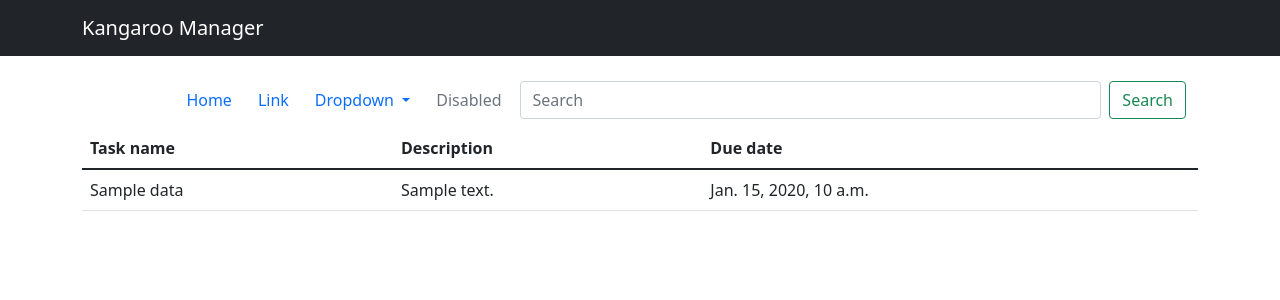
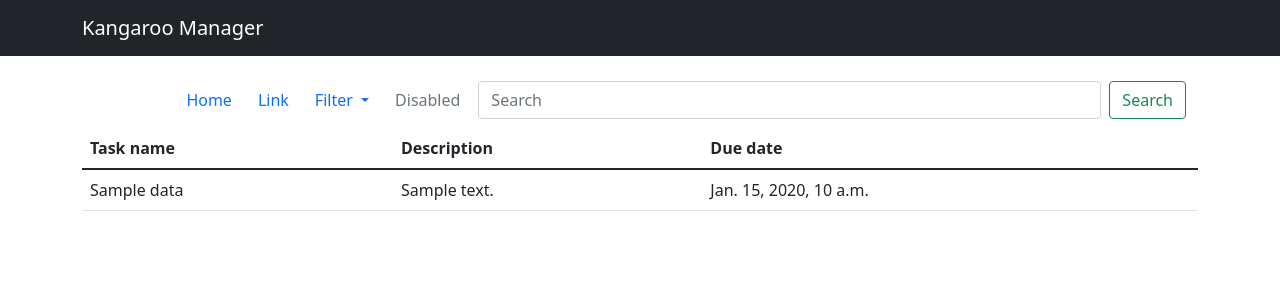
Before and after one commit to AhsanM1470/kangaroo-taskaroo, a Django app: template tasks/templates/task_search.html in a window 1280 px wide. Shown: the top 300 px of the page. Run offline with Django 4.2, Linux system fonts and the light colour scheme; the template is opened without the code that fills it: most values are stand-ins (such as "Sample title", 1, 10 or a date in 2020); some libraries are stand-ins or nearby versions.

Commit message:
half implementing filter

```diff
--- a/tasks/templates/task_search.html
+++ b/tasks/templates/task_search.html
@@ -19,14 +19,14 @@
         </li>
         <li class="nav-item dropdown">
           <a class="nav-link dropdown-toggle" href="#" role="button" data-bs-toggle="dropdown" aria-expanded="false">
-            Dropdown
+            Filter
           </a>
           <ul class="dropdown-menu">
-            <li><a class="dropdown-item" href="#">Action</a></li>
-            <li><a class="dropdown-item" href="#">Another action</a></li>
+            <li><a class="dropdown-item" href="{% url 'task_search' %}?sort_due_date=asc">Sort by due date (asc)</a></li>
             <li><hr class="dropdown-divider"></li>
             <li><a class="dropdown-item" href="#">Something else here</a></li>
           </ul>
+
         </li>
         <li class="nav-item">
           <a class="nav-link disabled" aria-disabled="true">Disabled</a>
```
Also changed, not shown: tasks/views.py (+9 -6 lines).
